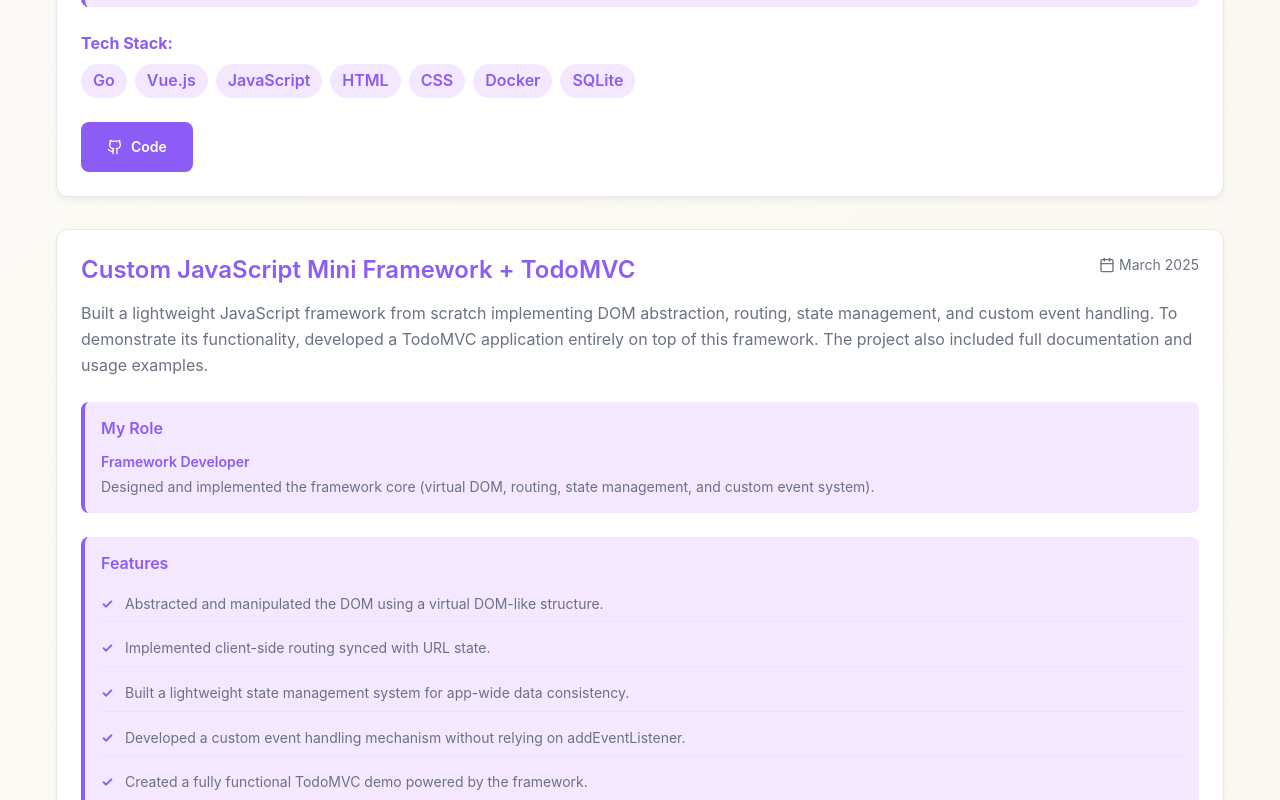
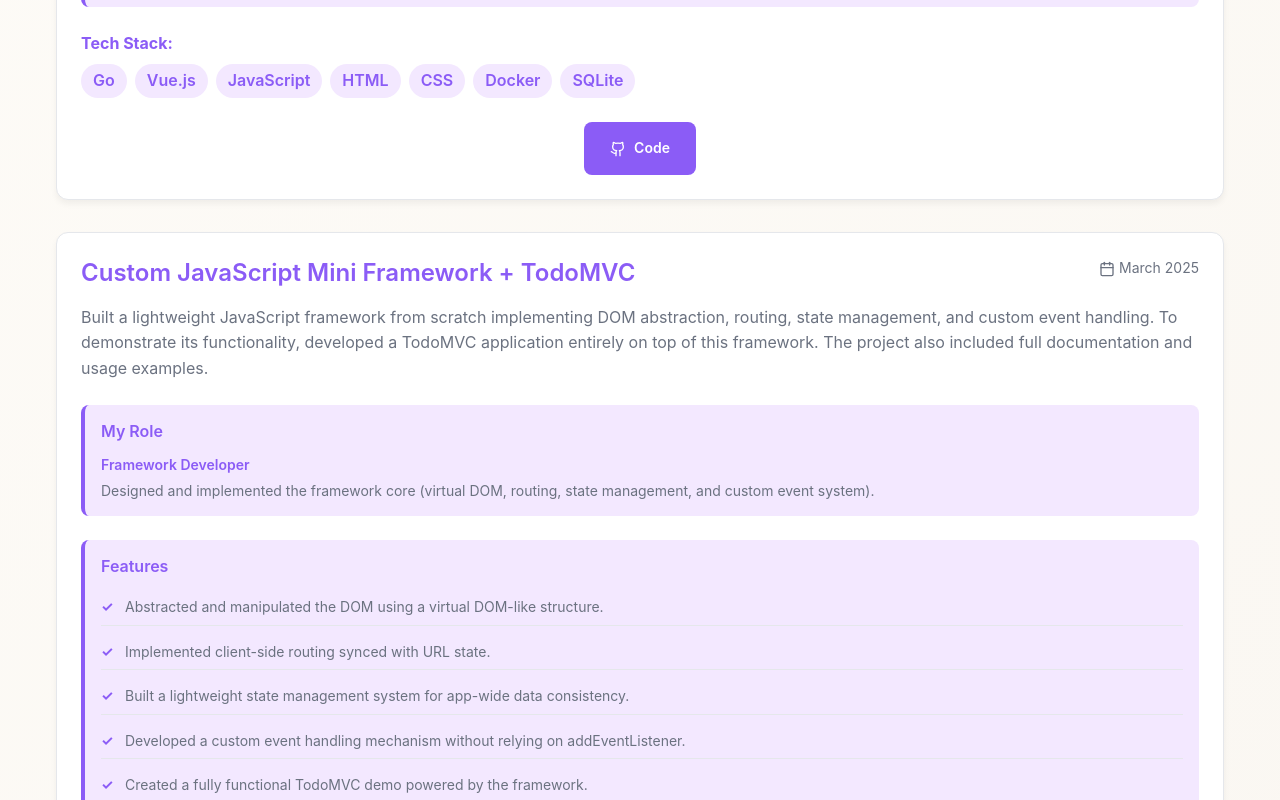
Before and after one commit to talaamm/portfolio, a React (Vite) app in the folder portfolio-site/: page /projects in a window 1280 px wide. Shown: the part 940-1740 px from the top of the page. Built offline with nearby package versions, Linux system fonts and the light colour scheme.

Commit message:
modified UI and added demos for projects

```diff
--- a/portfolio-site/src/App.css
+++ b/portfolio-site/src/App.css
@@ -627,12 +627,13 @@ main {
   display: flex;
   gap: 0.75rem;
   flex-wrap: wrap;
-  margin-top: 1rem;
+  margin-top: 0.1rem;
+  justify-content: center;
 }
 
 .project-links .btn-primary,
 .project-links .btn-secondary {
-  padding: 0.75rem 1.5rem;
+  padding: 0.85rem 1.5rem;
   font-size: 0.875rem;
 }
 
--- a/portfolio-site/src/pages/Blog.tsx
+++ b/portfolio-site/src/pages/Blog.tsx
@@ -89,7 +89,7 @@ const Blog = () => {
   const featuredPosts = sortedPosts.slice(0, 3);
   const regularPosts = sortedPosts.slice(3);
 
-  const totalViewsComputed = backendTotalViews ?? followersApprox+300;
+  const totalViewsComputed = backendTotalViews ?? followersApprox+325;
 
   const stats = {
     totalPosts: blogPosts.length,
--- a/portfolio-site/src/pages/Projects.tsx
+++ b/portfolio-site/src/pages/Projects.tsx
@@ -89,12 +89,12 @@ const Projects = () => {
   ]
 
   const otherProjects = [
-    {
-      id: 'fps-game',
-      title: 'Multiplayer FPS Game ',
-      techstack:['Rust'],
-      githubUrl: 'https://github.com/talaamm/multiplayer-fps'
-    },
+    // {
+    //   id: 'fps-game',
+    //   title: 'Multiplayer FPS Game ',
+    //   techstack:['Rust'],
+    //   githubUrl: 'https://github.com/talaamm/multiplayer-fps'
+    // },
     {
       id: 'gitea to github',
       title: 'Gitea To GitHub Script',
@@ -105,7 +105,8 @@ const Projects = () => {
       id: 'ascii-art',
       title: 'Ascii Art Web',
       techstack:['Go' , 'Docker' , 'HTML' , 'CSS'],
-      githubUrl: 'https://github.com/talaamm/Web-Docker-AsciiArt_March2024'
+      githubUrl: 'https://github.com/talaamm/Web-Docker-AsciiArt_March2024',
+      demourl: 'https://web-docker-asciiart-march2024.onrender.com'
     },
     {
       id: 'math-skills',
@@ -113,17 +114,18 @@ const Projects = () => {
       techstack:['Go'],
       githubUrl: 'https://github.com/talaamm/math-skills_April2024'
     },
-    {
-      id: 'localhost',
-      title: 'LocalHost - Rust Server',
-      techstack:['Rust'],
-      githubUrl: 'https://github.com/talaamm/localhost'
-    },
+    // {
+    //   id: 'localhost',
+    //   title: 'LocalHost - Rust Server',
+    //   techstack:['Rust'],
+    //   githubUrl: 'https://github.com/talaamm/localhost'
+    // },
     {
       id: 'library',
       title: 'Online Library Website',
       techstack:['HTML' , 'CSS' , 'JavaScript'],
-      githubUrl: 'https://github.com/talaamm/Library-Website-2020'
+      githubUrl: 'https://github.com/talaamm/Library-Website-2020',
+      demourl: 'https://talaamm.github.io/Library-Website-2020/home%20page.html'
     },
     {
       id: 'inv',
@@ -132,9 +134,9 @@ const Projects = () => {
       githubUrl: 'https://github.com/talaamm/Investigate-a-Data-Set_Udacity_Nov2024'
     },
     {
-      id: 'inv',
+      id: 'go-rel',
       title: 'Go Reloaded',
-      techstack:['Python'],
+      techstack:['Go'],
       githubUrl: 'https://github.com/talaamm/go-reloaded_Oct2023'
     },
 
@@ -142,13 +144,21 @@ const Projects = () => {
       id: 'gt',
       title: 'Groupie Tracker',
       techstack:['Go' , 'HTML' , 'CSS' , 'Docker'],
-      githubUrl: 'https://github.com/talaamm/groupie-tracker_April2024'
+      githubUrl: 'https://github.com/talaamm/groupie-tracker_April2024',
+      demourl:'https://groupie-tracker-x4fz.onrender.com/'
+    },
+    {
+      id: 'fg',
+      title: 'Lem-in',
+      techstack:['Go'],
+      githubUrl: 'https://github.com/talaamm/lem-in_June2024'
     },
     {
       id: 'fg',
       title: 'Filler Game',
       techstack:['Rust'],
-      githubUrl: 'https://github.com/talaamm/Filler-Game-May2025'
+      githubUrl: 'https://github.com/talaamm/Filler-Game-May2025',
+      demourl: 'https://cosmic-grid-filler.lovable.app/'
     },
     {
       id: 'fg',
@@ -172,13 +182,15 @@ const Projects = () => {
       id: 'fg',
       title: 'Duck Hunt Game',
       techstack:['JavaScript' , 'HTML' , 'CSS'],
-      githubUrl: 'https://github.com/talaamm/make-your-game'
+      githubUrl: 'https://github.com/talaamm/make-your-game',
+      demourl: 'https://talaamm.github.io/make-your-game_Nov2024/'
     },
     {
       id: 'fg',
       title: 'Graphql-01',
       techstack:['JavaScript' , 'HTML' , 'CSS'],
-      githubUrl: 'https://github.com/talaamm/graphql-01'
+      githubUrl: 'https://github.com/talaamm/graphql-01',
+      demourl: 'https://noorhalabi911.github.io/graphql-01/'
     },
 
   ]
@@ -332,7 +344,26 @@ const Projects = () => {
                     ))}
                   </div>
                 </div>
-                <a
+
+                  {project.demourl ? (
+                      <div className="project-links">
+                      <a
+                        href={project.githubUrl}
+                        target="_blank"
+                        rel="noopener noreferrer"
+                        className="btn-secondary"
+                      >
+                        <Github size={16} />
+                      </a>
+                    <a
+                      href={project.demourl}
+                      target="_blank"
+                      rel="noopener noreferrer"
+                      className="btn-secondary"
+                    >
+                      <ExternalLink size={16} />
+                    </a>
+                  </div>): (   <a
                   href={project.githubUrl}
                   target="_blank"
                   rel="noopener noreferrer"
@@ -340,7 +371,7 @@ const Projects = () => {
                 >
                   <Github size={16} />
                   View on GitHub
-                </a>
+                </a>)}
               </motion.div>
             ))}
           </div>
--- a/portfolio-site/src/pages/Recommendations.tsx
+++ b/portfolio-site/src/pages/Recommendations.tsx
@@ -13,6 +13,17 @@ const Recommendations = () => {
       rating: 5,
       // date: '2024-01-15'
     },
+    {
+      name: 'Mohammad Salah',
+      title: 'TechnoGeeks under & CEO',
+      company: 'TechnoGeeks',
+      relationship: 'Former Employer & Manager',
+      text: 'I had the pleasure of managing and working directly with Tala Amm, and I can confidently say that she is one of the most talented and dedicated young professionals I have met. Beyond her technical expertise, Tala stands out for her professionalism, commitment, and teamwork. She consistently showed initiative, took ownership of her tasks, and was always eager to go the extra mile to ensure high-quality outcomes. What impressed me the most is her ability to combine technical depth with clear communication, making her an asset in both individual and collaborative environments. I strongly recommend Tala for any part-time junior roles, internships, or remote opportunities. She has the potential to grow into an outstanding engineer and will bring value, energy, and innovation to any team she joins.',
+      linkedinUrl: 'https://www.linkedin.com/in/mohammadsalahtech',
+      rating: 5,
+      // date: '2024-01-15'
+    },
+
     {
       name: 'Amro Mahmoud Khweis',
       title: 'Full-Stack Developer',
```
